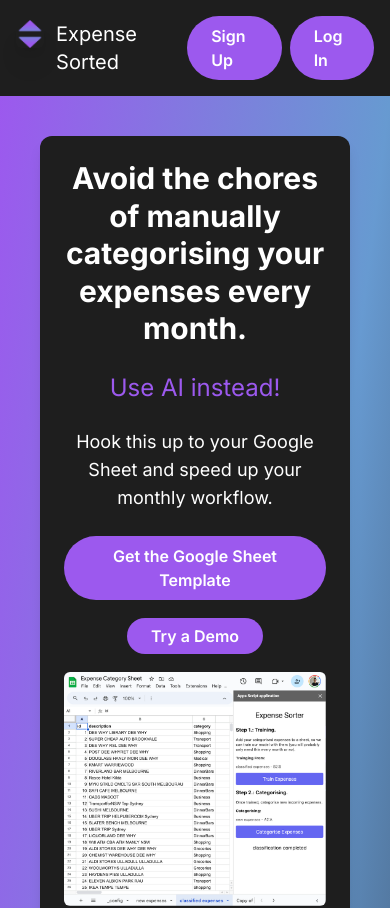
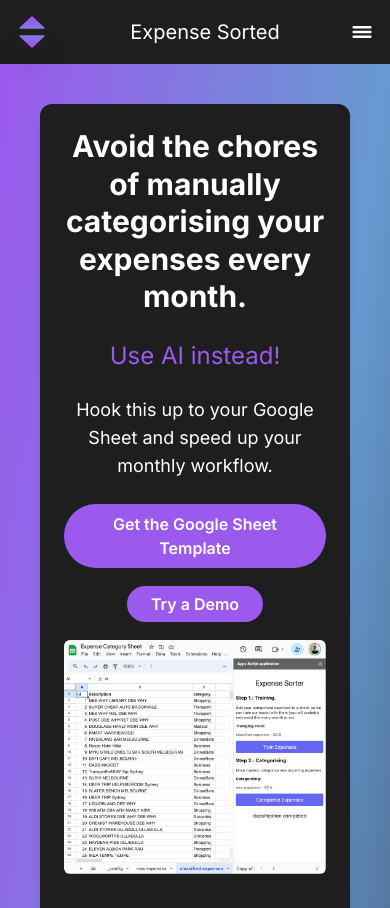
Before and after one commit to fstrauf/txClassify, a Next.js app: page / in a window 390 px wide. Shown: the top 908 px of the page. Built offline with nearby package versions, Linux system fonts and the light colour scheme; no server answers.

Commit message:
mobile menu bar

```diff
--- a/components/Header.js
+++ b/components/Header.js
@@ -1,11 +1,16 @@
+"use client"
+import React, { useState } from 'react';
 import Image from "next/image";
 import Link from "next/link";
-import {NavBarButtons} from "../components/nav-bar-buttons";
+import { NavBarButtons } from "../components/nav-bar-buttons";
 
 export default function Header() {
+  const [isMenuOpen, setIsMenuOpen] = useState(false);
+  console.log("🚀 ~ file: Header.js:9 ~ Header ~ isMenuOpen:", isMenuOpen)
+
   return (
-    <header className="w-full bg-[#1E1E1E] text-white p-4 flex items-center justify-between">
-      <div className="flex">
+    <header className="w-full bg-third text-white p-4 flex flex-col sm:flex-row items-center justify-between">
+      <div className="flex items-center justify-between w-full sm:w-auto">
         <Link href="/">
           <div className="relative">
             <Image
@@ -17,13 +22,30 @@ export default function Header() {
             />
           </div>
         </Link>
-
         <h1 className="ml-3 text-xl">
           <Link href="/">Expense Sorted</Link>
         </h1>
+        <button
+          className="sm:hidden block text-white"
+          onClick={() => setIsMenuOpen(!isMenuOpen)}
+        >
+          <svg
+            className="h-6 w-6"
+            viewBox="0 0 20 20"
+            fill="currentColor"
+          >
+            {isMenuOpen ? (
+              <path fillRule="evenodd" d="M4.293 4.293a1 1 0 011.414 0L10 8.586l4.293-4.293a1 1 0 111.414 1.414L11.414 10l4.293 4.293a1 1 0 01-1.414 1.414L10 11.414l-4.293 4.293a1 1 0 01-1.414-1.414L8.586 10 4.293 5.707a1 1 0 010-1.414z" clipRule="evenodd" />
+            ) : (
+              <path fillRule="evenodd" d="M3 5h14a1 1 0 010 2H3a1 1 0 110-2zm0 4h14a1 1 0 010 2H3a1 1 0 010-2zm0 4h14a1 1 0 010 2H3a1 1 0 110-2z" clipRule="evenodd" />
+            )}
+          </svg>
+        </button>
       </div>
-      <NavBarButtons />
-
+      <div className="sm:flex hidden">
+        <NavBarButtons />
+      </div>
+      {isMenuOpen && <div className="sm:hidden"><NavBarButtons /></div>}
     </header>
   );
 }
--- a/components/nav-bar-buttons.js
+++ b/components/nav-bar-buttons.js
@@ -10,7 +10,7 @@ export const NavBarButtons = () => {
   const { user } = useUser();
 
   return (
-    <div className="flex gap-2">
+    <div className=" p-4 sm:p-1 flex flex-col justify-end sm:flex-row gap-2">
       {!user && (
         <>
           <SignupButton />
@@ -18,12 +18,16 @@ export const NavBarButtons = () => {
         </>
       )}
       {user && (
-        <>
+        <div className="flex gap-2 ">
           <LogoutButton />
           <Link href="/profile" className="inline-block">
-            <img src={user.picture} alt={user.name} className="rounded-full h-10 w-10 object-cover" />
+            <img
+              src={user.picture}
+              alt={user.name}
+              className="rounded-full h-10 w-10 object-cover"
+            />
           </Link>
-        </>
+        </div>
       )}
     </div>
   );
```
